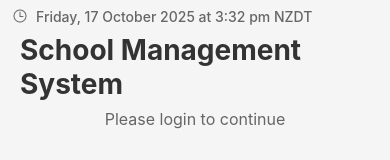
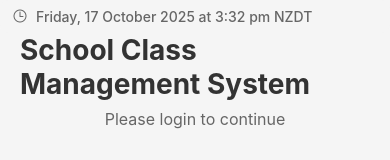
Before and after one commit to danbricks00/SCMS-new, an Expo app drawn with the web renderer of React Native: screen /login in a window 390 px wide. Shown: the top 160 px of the page. Built offline with nearby package versions, Linux system fonts and the light colour scheme; Expo Router itself is replaced by a stand-in of ours; some packages are replaced by stand-ins of ours.

Commit message:
Rename system from 'School Management System' to 'School Class Management System'
Updated across all files and components:
- Landing page header title
- Login page title
- Student portal print header
- QR code generator headers and footers
- QR code utilities school info
- Web page title and meta description
- App.json application name
- README.md project title

Files updated:
- src/screens/LandingPage.js
- src/screens/LoginPage.js
- src/screens/StudentPortal.js
- src/components/QRCodeGenerator.js
- src/utils/qrCodeUtils.js
- web/index.html
- app.json
- README.md

All instances consistently changed to 'School Class Management System'
Build completes successfully with new naming

```diff
--- a/app.json
+++ b/app.json
@@ -1,6 +1,6 @@
 {
   "expo": {
-    "name": "School Management System",
+    "name": "School Class Management System",
     "slug": "scms-new",
     "version": "1.0.0",
     "orientation": "portrait",
--- a/src/components/QRCodeGenerator.js
+++ b/src/components/QRCodeGenerator.js
@@ -250,7 +250,7 @@ const QRCodeGenerator = ({ studentData, onClose, onPrint }) => {
       <body>
         <div class="container">
           <div class="header">
-            <div class="school-name">🏫 School Management System</div>
+            <div class="school-name">🏫 School Class Management System</div>
             <div class="subtitle">Student Identification & Attendance Card</div>
           </div>
 
@@ -331,7 +331,7 @@ const QRCodeGenerator = ({ studentData, onClose, onPrint }) => {
           <div class="footer">
             <strong>For Teachers:</strong> Use your phone camera to scan this QR code<br>
             Generated: ${new Date().toLocaleString('en-NZ')} • Valid for current academic year<br>
-            © School Management System
+            © School Class Management System
           </div>
         </div>
       </body>
--- a/src/screens/LandingPage.js
+++ b/src/screens/LandingPage.js
@@ -43,7 +43,7 @@ const LandingPage = ({ navigation }) => {
         <TouchableOpacity onPress={toggleMenu} style={styles.menuButton}>
           <Ionicons name="menu" size={32} color="#333" />
         </TouchableOpacity>
-        <Text style={styles.headerTitle}>School Management System</Text>
+        <Text style={styles.headerTitle}>School Class Management System</Text>
       </View>
 
       {/* Date and Time Display */}
--- a/src/screens/LoginPage.js
+++ b/src/screens/LoginPage.js
@@ -104,7 +104,7 @@ const LoginPage = () => {
 
       <View style={styles.content}>
         <View style={styles.header}>
-          <Text style={styles.title}>School Management System</Text>
+          <Text style={styles.title}>School Class Management System</Text>
           <Text style={styles.subtitle}>Please login to continue</Text>
         </View>
 
--- a/src/screens/StudentPortal.js
+++ b/src/screens/StudentPortal.js
@@ -81,7 +81,7 @@ const StudentPortal = () => {
       </head>
       <body>
         <div class="print-container">
-          <div class="school-header">School Management System</div>
+          <div class="school-header">School Class Management System</div>
           <div class="student-info">
             <div class="student-name">${user?.name || 'Student Name'}</div>
             <div class="student-id">Student ID: ${user?.username || 'STU001'}</div>
--- a/src/utils/qrCodeUtils.js
+++ b/src/utils/qrCodeUtils.js
@@ -174,7 +174,7 @@ export class QRCodeUtils {
       },
       generatedAt: new Date().toISOString(),
       schoolInfo: {
-        name: 'School Management System',
+        name: 'School Class Management System',
         logo: null // Add school logo URL here
       }
     };
```
Also changed, not shown: web/index.html (+3 -3 lines), README.md.
